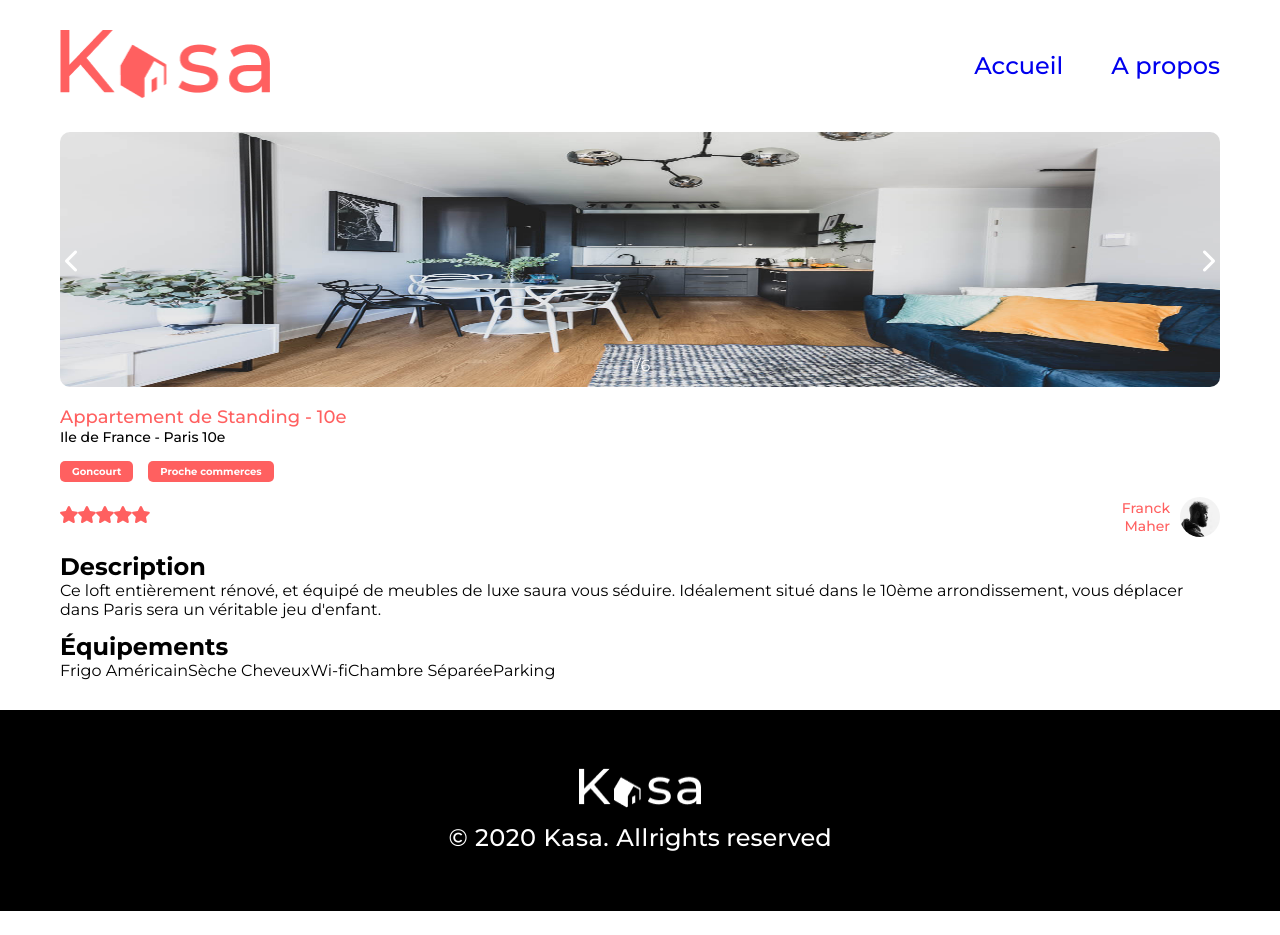
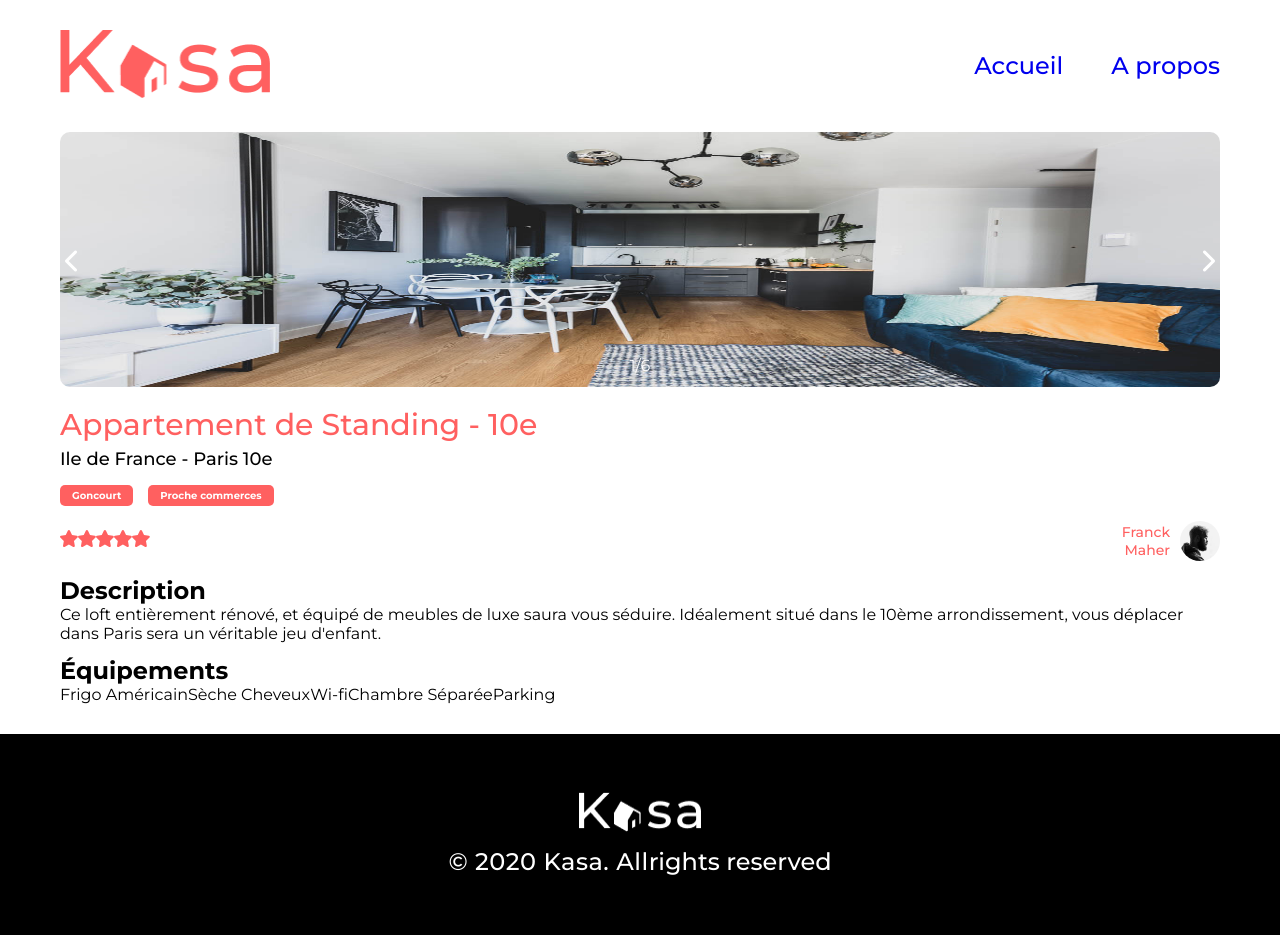
Before and after one commit to Mvnsour/Kasa-Projet-6, a React (Vite) app: page /ApartmentPage/0979876d in a window 1280 px wide. Before the commit the page ends 911 px from the top, so only its background shows below. Built offline with nearby package versions, Linux system fonts and the light colour scheme.

Commit message:
fix: adjust Info component styles for improved layout and consistency

```diff
--- a/src/components/Info/Info.scss
+++ b/src/components/Info/Info.scss
@@ -6,6 +6,8 @@
     font-size: 18px;
     font-weight: 500;
     margin: 0;
+    margin-bottom: 5px;
+
   }
 
   .info__location {
@@ -14,3 +16,15 @@
     font-weight: 500;
   }
 }
+
+@media (min-width: 769px) and (max-width: 1440px) {
+  .info-container {
+    .info__title {
+      font-size: 30px;
+    }
+
+    .info__location {
+      font-size: 18px;
+    }
+  }
+}
```
